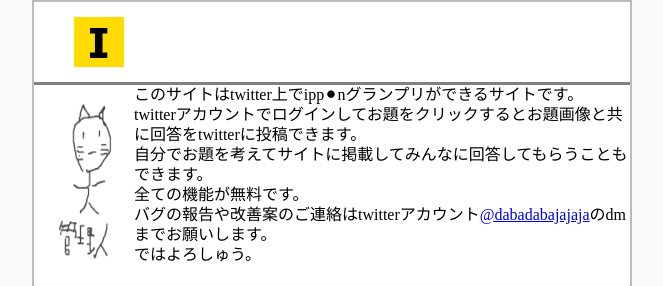
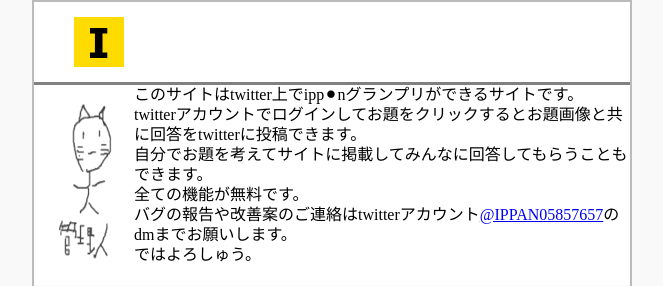
Before and after one commit to Yonabe-Aki/IPPAN-GRANDPRIX, a Django app: page / in a window 1280 px wide. Shown: the top 286 px of the page, without its empty margins (308-971 px from the left). Run offline with Django 3.2, Linux system fonts and the light colour scheme; data comes from the database, SQL or seed files in the repository; some libraries are stand-ins or nearby versions.

Commit message:
twitter連絡先変更

```diff
--- a/flat/templates/flat/participate.html
+++ b/flat/templates/flat/participate.html
@@ -29,7 +29,7 @@
         <p>twitterアカウントでログインしてお題をクリックするとお題画像と共に回答をtwitterに投稿できます。</p>
         <p>自分でお題を考えてサイトに掲載してみんなに回答してもらうこともできます。</p>
         <p>全ての機能が無料です。</p>
-        <p>バグの報告や改善案のご連絡はtwitterアカウント<a href = "https://twitter.com/dabadabajajaja">@dabadabajajaja</a>のdmまでお願いします。</p>
+        <p>バグの報告や改善案のご連絡はtwitterアカウント<a href = "https://twitter.com/dabadabajajaja">@IPPAN05857657</a>のdmまでお願いします。</p>
         <p>ではよろしゅう。</p>
     </div>
 </div>
```
